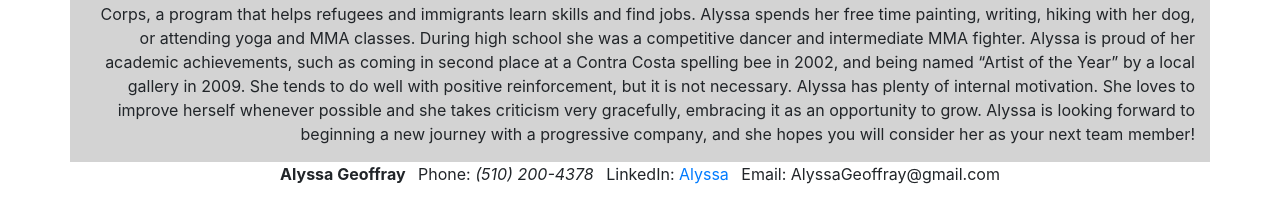
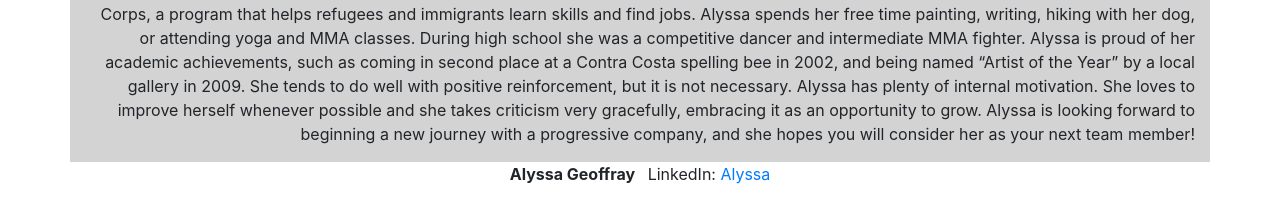
Before and after one commit to AGeoffray/AGeoffray.github.io-Bootstrap, a plain HTML site: page index.html in a window 1280 px wide. Shown: the part 412-634 px from the top of the page. Drawn offline with nearby package versions, Linux system fonts and the light colour scheme; a script that the page names is missing.

Commit message:
Update index.html

```diff
--- a/index.html
+++ b/index.html
@@ -122,9 +122,8 @@
                 <address>
                     <ul class="list-inline">
                         <li class="list-inline-item"><strong>Alyssa Geoffray</strong></li>
-                        <li class="list-inline-item">Phone:<em> (510) 200-4378</em></li>
                         <li class="list-inline-item">LinkedIn: <a href="#">Alyssa</a></li>
-                        <li class="list-inline-item">Email: AlyssaGeoffray@gmail.com</li>
+
                     </ul>
                 </address>
 
```
